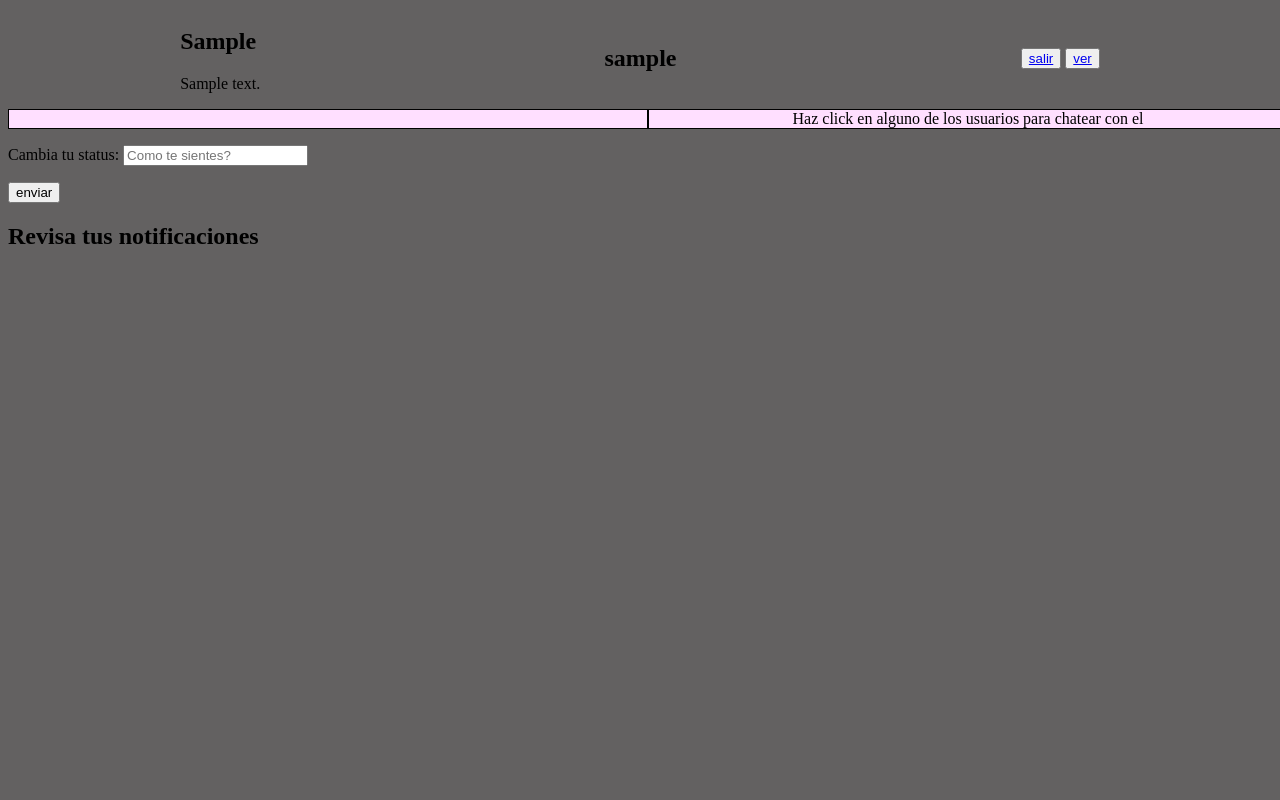
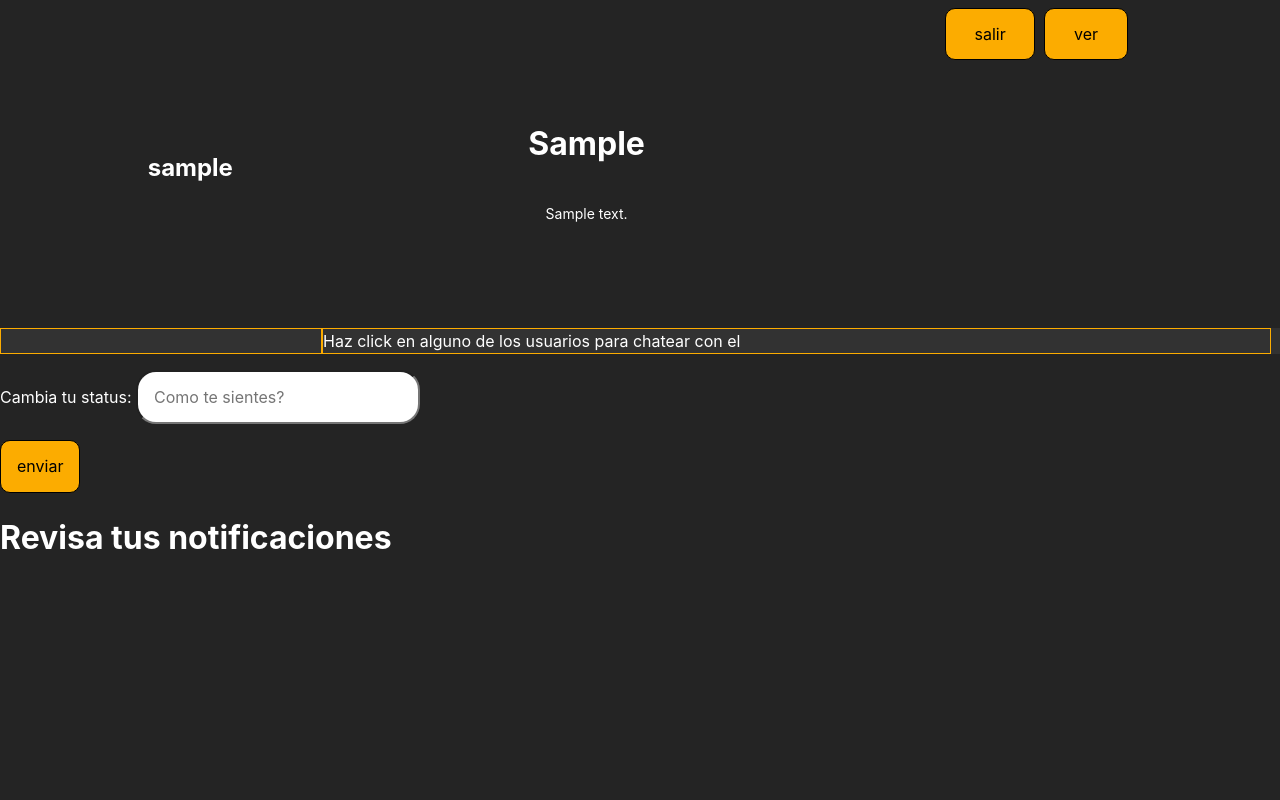
Before and after one commit to PySanti/FriendNet, a Django app: page / in a window 1280 px wide. Run offline with Django 4.2, Linux system fonts and the light colour scheme; a user stored in the database is signed in; tables that the repository leaves empty hold one stand-in row (values such as "Sample post"); data that the repository does not hold is empty; parts of the project's set-up code (start-up, migrations or seed data) failed here and were passed over.

Commit message:
Implementacion de estilos base para home

```diff
--- a/applications/Home/forms.py
+++ b/applications/Home/forms.py
@@ -1,8 +1,9 @@
 from django import forms
 
 class MessagesForm(forms.Form):
-    msg = forms.CharField(required=False, max_length=50, widget=forms.TextInput(attrs={
-        'placeholder' : 'Ingresa el mensaje'
+    msg = forms.CharField(label="",required=False, max_length=50, widget=forms.TextInput(attrs={
+        'placeholder' : 'Ingresa un mensaje',
+        'class' : 'django-msg-input'
     }))
 
 class StatusForm(forms.Form):
--- a/static/css/base.css
+++ b/static/css/base.css
@@ -1,3 +1,42 @@
+
+a{
+    text-decoration: none;
+    color : #000;
+    padding: 1vw;
+}
+
+.hidden-submit-btn{
+    display: none;
+}
+
 html{
-    background-color: rgb(99, 97, 97);
+    color : #ffffff;
+
+    font-family: -apple-system,BlinkMacSystemFont,"Segoe UI","Noto Sans",Helvetica,Arial,sans-serif,"Apple Color Emoji","Segoe UI Emoji";
+    line-height: 1.5;
+    font-size: 16px;
+    --standart-box-padding : 16px;
+    --base-color : rgb(252, 172, 0);
+    --base-color-hovered : rgb(207, 141, 0);
+    background-color: #242424;
 }
+button{
+    outline: none;
+    border-radius: 10px;
+    border : 1px solid #000;
+    padding: var(--standart-box-padding);
+    background-color: var(--base-color);
+    transition: background-color .2s;
+}
+button:hover{
+    background-color: var(--base-color-hovered);
+}
+input{
+    border-radius: 20px;
+    padding: var(--standart-box-padding);
+    outline: 0px solid var(--base-color);
+    transition: outline .1s;
+}
+input:focus{
+    outline: 5px solid var(--base-color);
+}
--- a/static/css/home.css
+++ b/static/css/home.css
@@ -1,29 +1,78 @@
-.profile_section{
-    display: flex;
+.profile-section{
+    margin-top: 1vh;
+    display: flex ;
+    flex-direction: row ;
     justify-content: space-around;
     align-items: center;
+    height: 40vh;
 }
-.users_section{
+.profile-section__btns{
+    --padding-container : 5vw;
+    align-self: flex-start;
+    display: flex;
+    flex-direction: row;
+    justify-content: space-around;
+    width: 15vw;
+}
+
+
+.users-section{
     display: flex;
     width: 100vw;
+    background-color: rgb(50, 50, 50);
 }
-.users_section > *{
-    border: 1px solid #000;
-    background-color: rgb(255, 223, 255);
-    width: 50%;
+.user-item{
+    margin-top : .5vh;
+}
+.users-section__users-list{
+    list-style: none;
+}
+.users-section__users_list{
+    width: 25%;
+}
+.users-section__chat_section{
+    width: 74%;
 }
 
-.users_section__chat_section{
+
+.users-section > *{
+    border: 1px solid var(--base-color);
+}
+
+.users_section__chat_section__chat-username{
+    width: 100% ;
+    display: flex;
+    justify-content: center;
+    border-bottom: 1px solid var(--base-color);
+}
+.users-section__chat_section{
     display: flex;
     flex-direction: column;
-    align-items: center;
+}
+.messages-list{
+    list-style: none;
+    display: flex;
+    flex-direction: column;
+    height: 40vh ;
+    overflow: scroll;
+}
+.msg-item{
+    line-height: 0;
+    margin-top : 1vw;
+    color : #000;
+    font-size: 16px;
+    padding: 16px;
+    border-radius: 10px;
+}
+.session-user-msg{
+    align-self: flex-end;
+    background-color: var(--base-color);
+}
+.chat-user-msg{
+    align-self: flex-start;
+    background-color: var(--base-color);
 }
 
-.session_user{
-    align-items: start;
-    background: #0f0;
+.django-msg-input{
+    margin-left : 1vw;
 }
-.with_user{
-    align-items: end;
-    background: #af0;
-}
--- /dev/null
+++ b/static/css/home_header.css
@@ -0,0 +1,9 @@
+.header-container{
+    display: flex;
+    flex-direction: column;
+    justify-content: center;
+    align-items: center;
+}
+.header-content{
+    font-size: 14px;
+}
--- a/templates/Home/home_view.html
+++ b/templates/Home/home_view.html
@@ -7,16 +7,17 @@
 
 {% block styles %}
     <link rel="stylesheet" href="{% static 'css/home.css'%} ">
+    <link rel="stylesheet" href="{% static 'css/home_header.css'%} ">
 {% endblock styles %}
 
 {% block body %}
     {% if user.is_authenticated %}
-    <section class="profile_section">
-        {% include '../include/home_header.html' %}
-        <h2 class="username_section">
+    <header class="profile-section">
+        <h2 class="username-section">
             {{user.username}}
         </h2>
-        <div class="profile_section__btns">
+        {% include '../include/home_header.html' %}
+        <div class="profile-section__btns">
             <button class="signout-btn">
                 <a href="{% url 'users:signout' user.id%}">salir</a>
             </button>
@@ -24,10 +25,10 @@
                 <a href="{% url 'users:detail' user.id %}">ver</a>
             </button>
         </div>
-    </section>
-    <section class="users_section">
-        <div class="users_section__users_list">
-            <ul class="users_section__users-list">
+    </header>
+    <section class="users-section">
+        <div class="users-section__users_list">
+            <ul class="users-section__users-list">
             {% for u in users  %}
                 <li class="user-item">
                     <button class="user-item__btn">
@@ -44,16 +45,18 @@
             {% endfor %}
             </ul>
         </div>
-        <div class="users_section__chat_section">
+        <div class="users-section__chat_section">
             {% if chat_user %}
-                Chateando con {{chat_user.username}}
+                <h2 class="users_section__chat_section__chat-username">
+                    {{chat_user.username}}
+                </h2>
                 {% if messages_hist != None %}
                     <ul class="messages-list">
                         {% for m in messages_hist %}
                             {% if m.parent_id != chat_user.id %}
-                                <li style="background-color: gray;"class="msg-item session_user">{{m.content}}</li>
+                                <li class="msg-item session-user-msg">{{m.content}}</li>
                             {% else %}
-                                <li style="background-color: aqua;"class="msg-item with_user">{{m.content}}</li>
+                                <li class="msg-item chat-user-msg">{{m.content}}</li>
                             {% endif %}
                         {% endfor %}
                     </ul>
@@ -63,7 +66,7 @@
                 <form method="post">
                     {% csrf_token %}
                     {{form.as_p}}
-                    <button type="submit">enviar</button>
+                    <button type="submit" class="hidden-submit-btn">enviar</button>
                 </form>
             {% else %}
                 Haz click en alguno de los usuarios para chatear con el
--- a/templates/include/base.html
+++ b/templates/include/base.html
@@ -8,6 +8,7 @@
         {% block title %}
         {% endblock title %}
     </title>
+    <link rel="stylesheet" href="{% static 'css/normalize.css'%} ">
     <link rel="stylesheet" href="{% static 'css/base.css'%} ">
     {% block styles %}
     {% endblock styles %}
--- a/templates/include/home_header.html
+++ b/templates/include/home_header.html
@@ -1,8 +1,8 @@
-<header class="header-container">
+<div class="header-container">
     <h1 class="header-title">
         {{home_data.header}}
     </h1>
     <p class="header-content">
         {{home_data.description}}
     </p>
-</header>
+</div>
```
Also changed, not shown: static/css/normalize.css (added), 1 other file.
